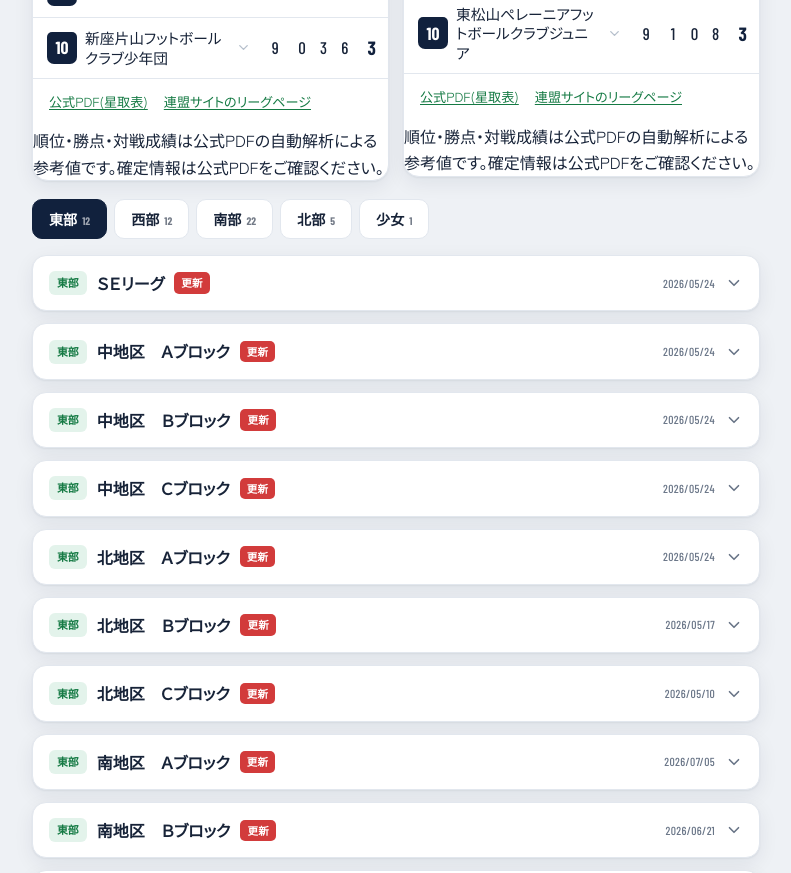
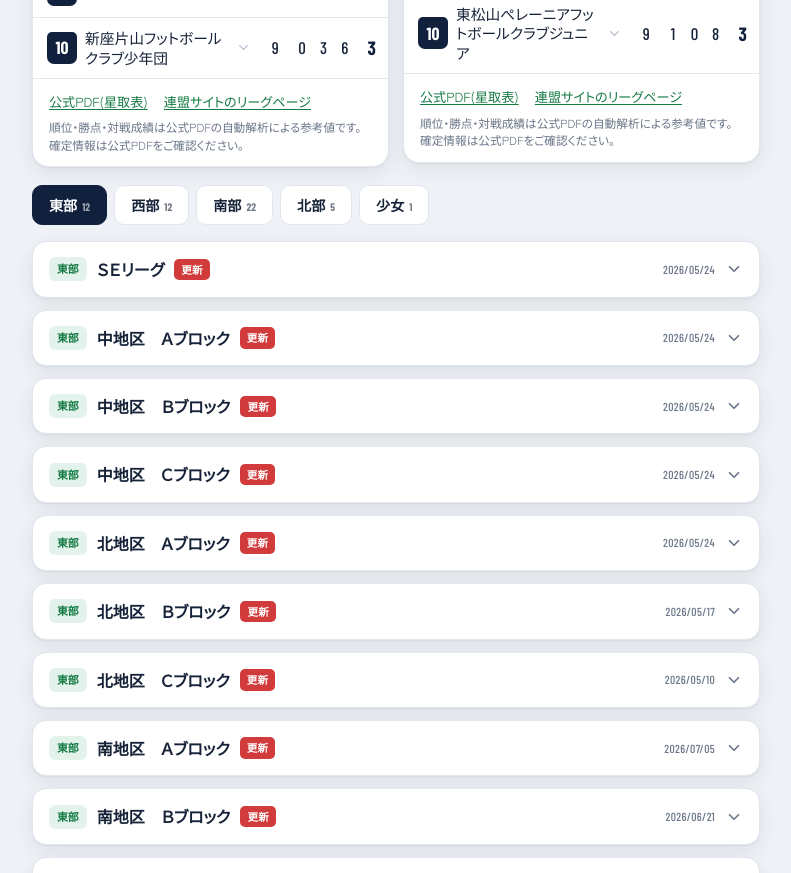
Before and after one commit to keiyuu0206/saitama-u12-league, a plain HTML site: page site/index.html in a window 1280 px wide. Shown: the part 898-1771 px from the top of the page, without its empty margins (244-1035 px from the left). Drawn offline with nearby package versions, Linux system fonts and the light colour scheme.

Commit message:
Update style.css

```diff
--- a/site/style.css
+++ b/site/style.css
@@ -177,8 +177,9 @@ mark{background:#FFE48A;color:inherit;padding:0 2px;border-radius:3px}
 
 /* 解析不可リーグ */
 .lg-warn{padding:16px;font-size:.88rem;color:var(--ink);background:#FDF6EC;border-top:1px solid var(--card-line)}
-.lg-links{display:flex;gap:16px;flex-wrap:wrap;padding:12px 16px 15px;font-size:.82rem;
-  border-top:1px solid var(--card-line)}
+.lg-foot{border-top:1px solid var(--card-line)}
+.lg-links{display:flex;gap:16px;flex-wrap:wrap;padding:12px 16px 6px;font-size:.82rem}
+.lg-caution{padding:0 16px 13px;font-size:.73rem;color:var(--muted);line-height:1.5}
 
 /* ===== tabs ===== */
 .tabs{display:flex;gap:7px;overflow-x:auto;padding:4px 0 16px;-webkit-overflow-scrolling:touch;
```
